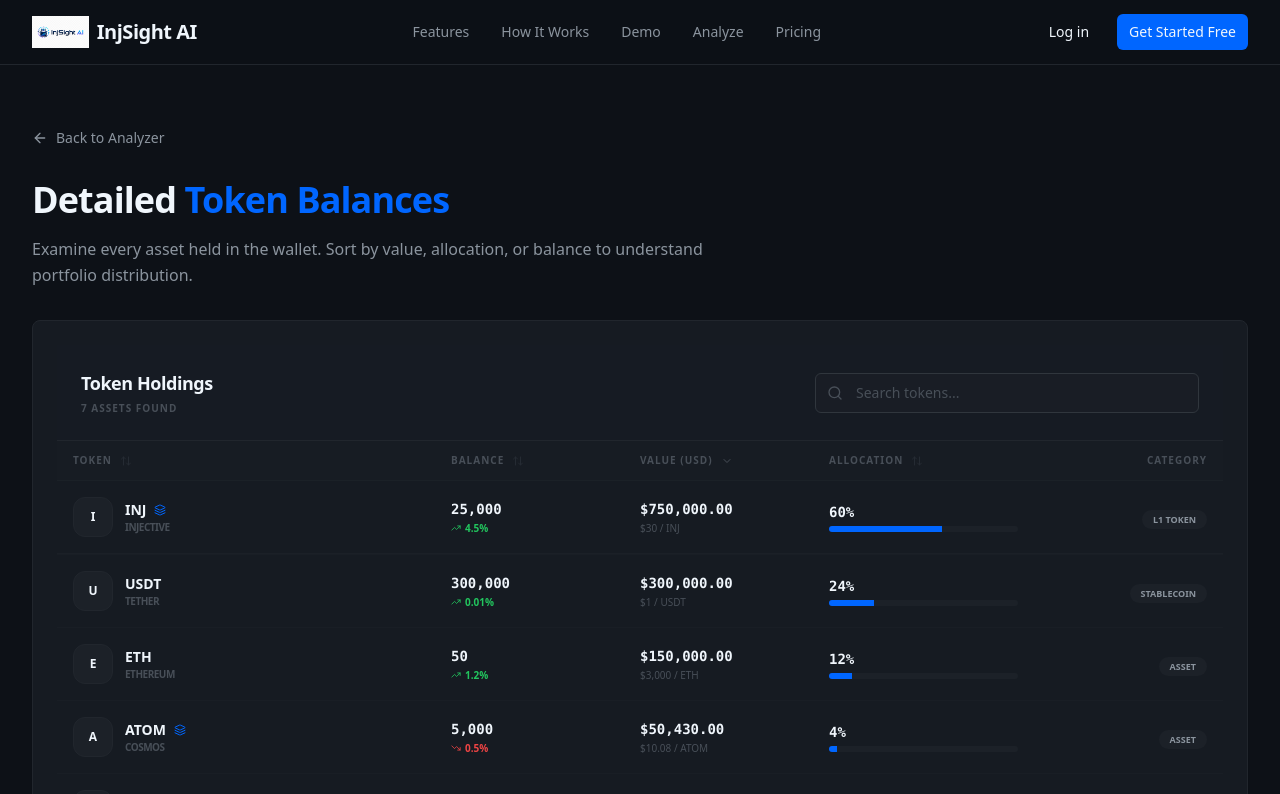
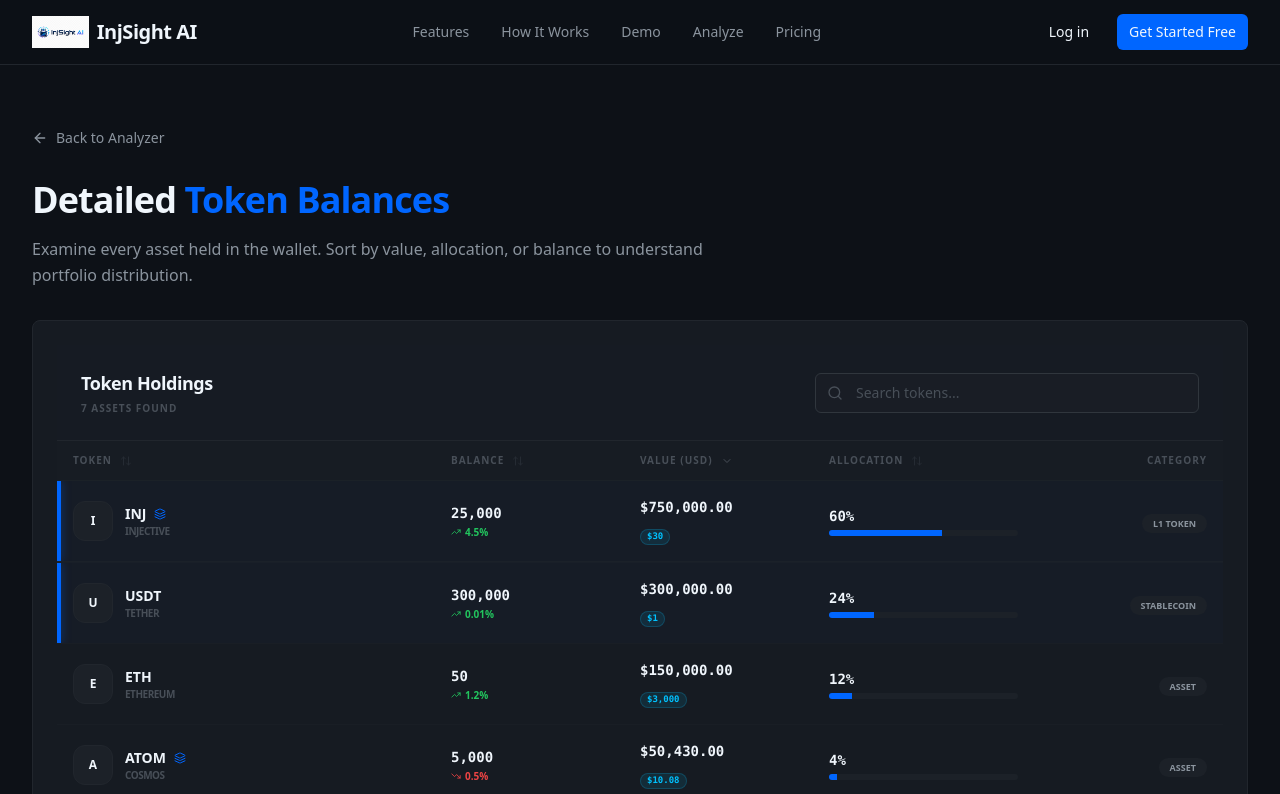
Before and after one commit to mokwathedeveloper/injsight-ai, a Next.js app in the folder frontend/: page /token-balance in a window 1280 px wide. Shown: the top 794 px of the page. Built offline with nearby package versions, Linux system fonts and the light colour scheme.

Commit message:
chore: refine token balance row styling with badges and cards

```diff
--- a/frontend/components/table/TokenBalanceRow.tsx
+++ b/frontend/components/table/TokenBalanceRow.tsx
@@ -22,7 +22,13 @@
   }).format(token.valueUsd);
 
   return (
-    <div className="group flex items-center p-4 hover:bg-hover transition-colors border-b border-border/50 last:border-0">
+    <div className={cn(
+      "group flex items-center p-4 hover:bg-hover transition-colors border-b border-border/50 last:border-0 relative overflow-hidden",
+      token.percentOfPortfolio > 20 && "bg-primary/[0.02]"
+    )}>
+      {token.percentOfPortfolio > 20 && (
+        <div className="absolute left-0 top-0 bottom-0 w-1 bg-primary shadow-[0_0_10px_rgba(0,102,255,0.5)]" />
+      )}
       {/* Token Info */}
       <div className="flex-[2] flex items-center space-x-3 min-w-[180px]">
         <div className="w-10 h-10 rounded-xl bg-hover border border-border flex items-center justify-center text-xs font-bold text-text-primary group-hover:border-primary/50 transition-colors">
@@ -59,11 +65,12 @@
         </div>
       </div>
 
-      {/* USD Value */}
       <div className="flex-1 min-w-[120px]">
         <div className="text-sm font-bold text-text-primary font-mono">{formattedValue}</div>
-        <div className="text-[10px] text-text-disabled font-medium mt-0.5">
-          ${token.priceUsd.toLocaleString()} / {token.symbol}
+        <div className="mt-1">
+          <Badge variant="price" className="text-[9px] py-0 px-1.5 lowercase">
+            ${token.priceUsd.toLocaleString()}
+          </Badge>
         </div>
       </div>
 
--- a/frontend/components/ui/Badge.tsx
+++ b/frontend/components/ui/Badge.tsx
@@ -13,6 +13,7 @@
         warning: "border-transparent bg-warning/20 text-warning border border-warning/30",
         error: "border-transparent bg-error/20 text-error border border-error/30",
         outline: "text-text-primary border-border",
+        price: "border-transparent bg-accent/10 text-accent border border-accent/20 font-mono",
       },
     },
     defaultVariants: {
```
